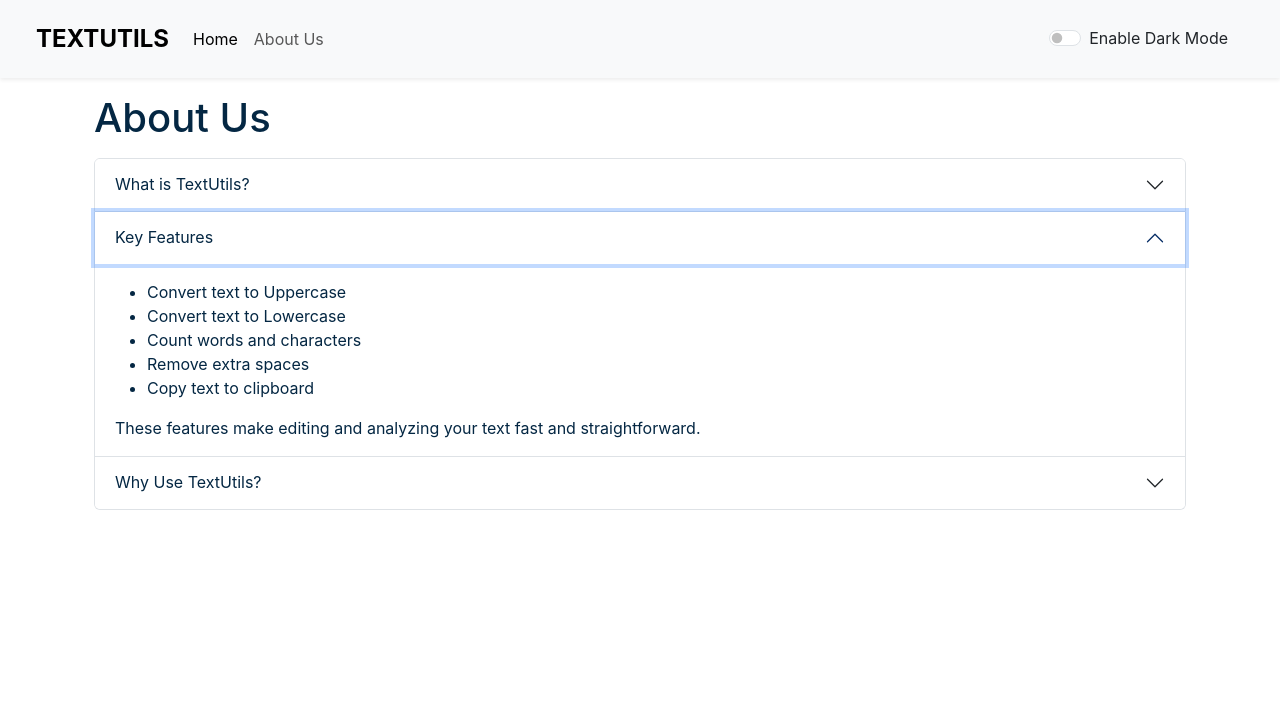
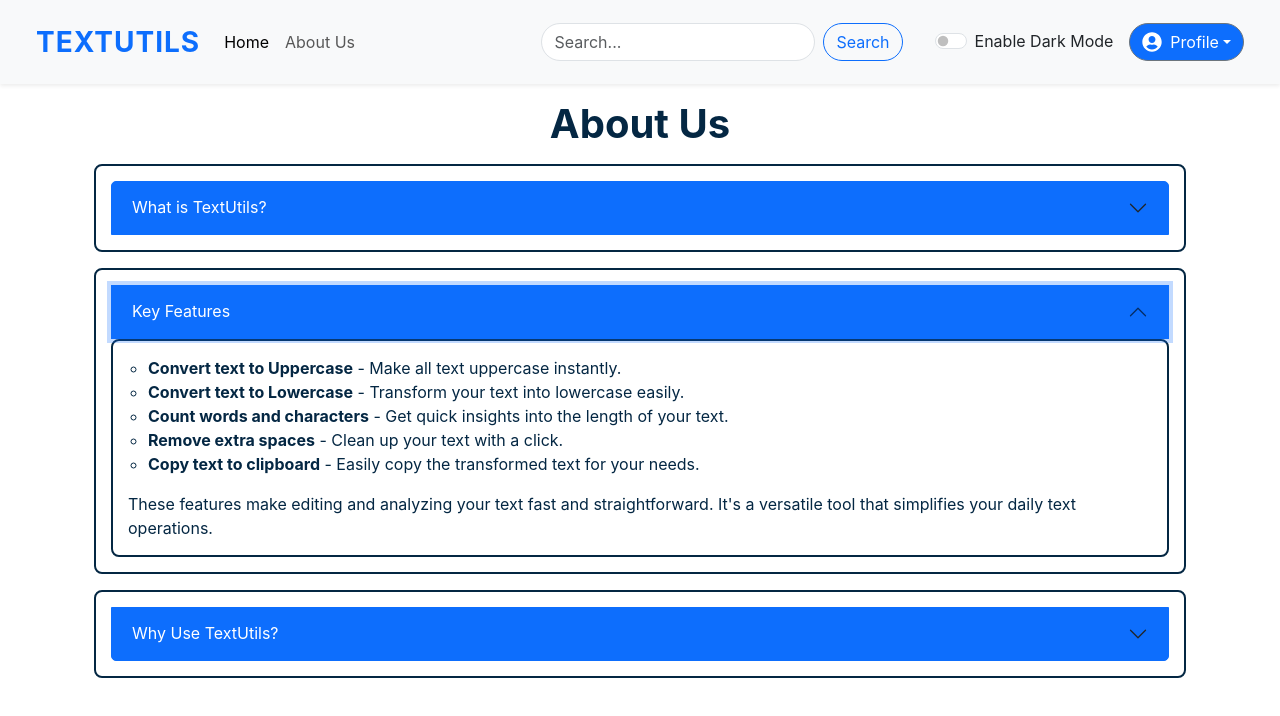
Before and after one commit to gaurav0330/TextUtils-react, a React (Create React App) app: page /about in a window 1280 px wide. Both pictures are taken after a click on the button "Key Features". Shown: the top 716 px of the page. Built offline with nearby package versions, Linux system fonts and the light colour scheme.

Commit message:
Completed App

```diff
--- a/package.json
+++ b/package.json
@@ -12,6 +12,7 @@
     "react": "^18.3.1",
     "react-bootstrap": "^2.10.5",
     "react-dom": "^18.3.1",
+    "react-icons": "^5.3.0",
     "react-router-dom": "^6.26.2",
     "react-scripts": "5.0.1",
     "web-vitals": "^2.1.4"
--- a/public/index.html
+++ b/public/index.html
@@ -10,7 +10,7 @@
     <meta name="theme-color" content="#000000" />
     <meta
       name="description"
-      content="Web site created using create-react-app"
+      content="Textutils is a utility which can be used to manipulating your text as you want "
     />
     <link rel="apple-touch-icon" href="%PUBLIC_URL%/logo192.png" />
     <!--
--- a/src/App.js
+++ b/src/App.js
@@ -21,7 +21,6 @@ function App() {
     }, 2000);
   };
 
-
   const toggleMode = () => {
     if (mode === "light") {
       setMode('dark');
@@ -33,14 +32,14 @@ function App() {
       showAlert("Light Mode has been Enabled", "success");
     }
   }
-
   return (
     <Router>
       <Navbar title="TextUtils" aboutText="About Us" mode={mode} toggleMode={toggleMode} />
       <Alert alert={alert} setAlert={setAlert} />
       <div className="container my-3">
         <Routes>
-          <Route exact path="/" element={<TextForm heading="Enter the Text to Analyze" mode={mode} showAlert={showAlert} />} />
+          {/* use exact other wise it do the partial matching with the Router */}
+          <Route exact path="/" element={<TextForm heading="Chracter, Word Counter " mode={mode} showAlert={showAlert} />} />
           <Route exact path="/about" element={<About mode={mode} />} />
         </Routes>
       </div>
--- a/src/MyComponents/About.js
+++ b/src/MyComponents/About.js
@@ -1,18 +1,31 @@
 import React from 'react';
 
 export default function About(props) {
-    let myStyle = {
+    // Styles for dark and light modes
+    const myStyle = {
         color: props.mode === 'dark' ? 'white' : '#042743',
         backgroundColor: props.mode === 'dark' ? '#042743' : 'white',
+        border: `2px solid ${props.mode === 'dark' ? 'white' : '#042743'}`,
+        borderRadius: '8px',
+        padding: '15px',
+        transition: 'all 0.3s ease',
+    };
+
+    // Custom styles for accordion buttons
+    const buttonStyle = {
+        color: props.mode === 'dark' ? '#042743' : 'white',
+        backgroundColor: props.mode === 'dark' ? 'white' : '#0d6efd',
+        border: `1px solid ${props.mode === 'dark' ? 'white' : '#0d6efd'}`,
+        transition: 'all 0.3s ease',
     };
 
     return (
-        <div className="container" style={{color: props.mode === 'dark' ? 'white' : '#042743'}}>
-            <h1 className="my-3">About Us</h1>
+        <div className="container" style={{ color: props.mode === 'dark' ? 'white' : '#042743' }}>
+            <h1 className="my-3 text-center" style={{ fontWeight: 'bold' }}>About Us</h1>
             <div className="accordion" id="accordionExample">
-                <div className="accordion-item">
+                <div className="accordion-item" style={myStyle}>
                     <h2 className="accordion-header" id="headingOne">
-                        <button className="accordion-button" type="button" style={myStyle} data-bs-toggle="collapse" data-bs-target="#collapseOne" aria-expanded="true" aria-controls="collapseOne">
+                        <button className="accordion-button" type="button" style={buttonStyle} data-bs-toggle="collapse" data-bs-target="#collapseOne" aria-expanded="true" aria-controls="collapseOne">
                             What is TextUtils?
                         </button>
                     </h2>
@@ -20,39 +33,45 @@ export default function About(props) {
                         <div className="accordion-body" style={myStyle}>
                             <strong>TextUtils</strong> is a simple and powerful tool for quick text transformations.
                             Whether you want to convert text to uppercase, lowercase, or count the number of words or characters, TextUtils provides an easy and efficient way to manage your text.
+                            It is designed with a focus on usability, making it accessible to everyone.
                         </div>
                     </div>
                 </div>
 
-                <div className="accordion-item">
+                <div className="accordion-item my-3" style={myStyle}>
                     <h2 className="accordion-header" id="headingTwo">
-                        <button className="accordion-button collapsed" type="button" style={myStyle} data-bs-toggle="collapse" data-bs-target="#collapseTwo" aria-expanded="false" aria-controls="collapseTwo">
+                        <button className="accordion-button collapsed" type="button" style={buttonStyle} data-bs-toggle="collapse" data-bs-target="#collapseTwo" aria-expanded="false" aria-controls="collapseTwo">
                             Key Features
                         </button>
                     </h2>
                     <div id="collapseTwo" className="accordion-collapse collapse" aria-labelledby="headingTwo" data-bs-parent="#accordionExample">
                         <div className="accordion-body" style={myStyle}>
-                            <ul>
-                                <li>Convert text to Uppercase</li>
-                                <li>Convert text to Lowercase</li>
-                                <li>Count words and characters</li>
-                                <li>Remove extra spaces</li>
-                                <li>Copy text to clipboard</li>
+                            <ul style={{ listStyleType: 'circle', paddingLeft: '20px' }}>
+                                <li><strong>Convert text to Uppercase</strong> - Make all text uppercase instantly.</li>
+                                <li><strong>Convert text to Lowercase</strong> - Transform your text into lowercase easily.</li>
+                                <li><strong>Count words and characters</strong> - Get quick insights into the length of your text.</li>
+                                <li><strong>Remove extra spaces</strong> - Clean up your text with a click.</li>
+                                <li><strong>Copy text to clipboard</strong> - Easily copy the transformed text for your needs.</li>
                             </ul>
-                            These features make editing and analyzing your text fast and straightforward.
+                            These features make editing and analyzing your text fast and straightforward. It's a versatile tool that simplifies your daily text operations.
                         </div>
                     </div>
                 </div>
 
-                <div className="accordion-item">
+                <div className="accordion-item my-3" style={myStyle}>
                     <h2 className="accordion-header" id="headingThree">
-                        <button className="accordion-button collapsed" type="button" style={myStyle} data-bs-toggle="collapse" data-bs-target="#collapseThree" aria-expanded="false" aria-controls="collapseThree">
+                        <button className="accordion-button collapsed" type="button" style={buttonStyle} data-bs-toggle="collapse" data-bs-target="#collapseThree" aria-expanded="false" aria-controls="collapseThree">
                             Why Use TextUtils?
                         </button>
                     </h2>
                     <div id="collapseThree" className="accordion-collapse collapse" aria-labelledby="headingThree" data-bs-parent="#accordionExample">
                         <div className="accordion-body" style={myStyle}>
-                            <strong>TextUtils</strong> is ideal for anyone looking to quickly format or analyze text. Whether you're a student, developer, or content creator, our tool saves time by offering essential text manipulation options in one place. It's a must-have for anyone who deals with large amounts of text data regularly.
+                            <strong>TextUtils</strong> is ideal for anyone looking to quickly format or analyze text.
+                            Whether you're a student, developer, or content creator, our tool saves time by offering essential text manipulation options in one place.
+                            It's a must-have for anyone who deals with large amounts of text data regularly.
+                            <br />
+                            <br />
+                            <strong>Bonus:</strong> It supports dark mode for those who prefer a sleek, eye-friendly interface while working at night!
                         </div>
                     </div>
                 </div>
--- a/src/MyComponents/Navbar.js
+++ b/src/MyComponents/Navbar.js
@@ -1,13 +1,14 @@
 import React from 'react';
 import PropTypes from 'prop-types';
 import { Link } from 'react-router-dom';
+import { FaUserCircle } from 'react-icons/fa';
 
-export default function Navbar(props) {
+export default function Navbar({ title = "TextUtils", aboutText = "About", mode, toggleMode }) {
     return (
-        <nav className={`navbar navbar-expand-lg navbar-${props.mode} bg-${props.mode} py-3 px-4 shadow-sm`}>
+        <nav className={`navbar navbar-expand-lg navbar-${mode} bg-${mode} py-3 px-4 shadow-sm`}>
             <div className="container-fluid">
-                <Link className="navbar-brand fw-bold text-uppercase" to="/" style={{ fontSize: '24px' }}>
-                    {props.title}
+                <Link className="navbar-brand fw-bold text-uppercase" to="/" style={{ fontSize: '28px', letterSpacing: '1px', color: mode === 'light' ? '#0d6efd' : '#ffffff' }}>
+                    {title}
                 </Link>
                 <button className="navbar-toggler" type="button" data-bs-toggle="collapse" data-bs-target="#navbarSupportedContent" aria-controls="navbarSupportedContent" aria-expanded="false" aria-label="Toggle navigation">
                     <span className="navbar-toggler-icon"></span>
@@ -19,16 +20,36 @@ export default function Navbar(props) {
                             <Link className="nav-link active" aria-current="page" to="/">Home</Link>
                         </li>
                         <li className="nav-item">
-                            <Link className="nav-link" to="/about">{props.aboutText}</Link>
+                            <Link className="nav-link" to="/about">{aboutText}</Link>
                         </li>
                     </ul>
 
+                    <form className="d-flex me-3" role="search">
+                        <input className="form-control me-2" type="search" placeholder="Search..." aria-label="Search" style={{ borderRadius: '20px' }} />
+                        <button className="btn btn-outline-primary" type="submit" style={{ borderRadius: '20px' }}>
+                            Search
+                        </button>
+                    </form>
+
                     <div className="d-flex align-items-center">
-                        <div className={`form-check form-switch text-${props.mode === 'light' ? 'dark' : 'light'} mx-3`}>
-                            <input className="form-check-input" onClick={props.toggleMode} type="checkbox" role="switch" id="flexSwitchCheckDefault" />
+                        <div className={`form-check form-switch text-${mode === 'light' ? 'dark' : 'light'} mx-3`}>
+                            <input className="form-check-input" onClick={toggleMode} type="checkbox" role="switch" id="flexSwitchCheckDefault" />
                             <label className="form-check-label" htmlFor="flexSwitchCheckDefault">
-                                {props.mode === 'light' ? 'Enable Dark Mode' : 'Disable Dark Mode'}
+                                {mode === 'light' ? 'Enable Dark Mode' : 'Disable Dark Mode'}
                             </label>
+                        </div>
+
+                        <div className="dropdown">
+                            <button className="btn btn-secondary dropdown-toggle d-flex align-items-center" type="button" data-bs-toggle="dropdown" aria-expanded="false" style={{ borderRadius: '20px', backgroundColor: mode === 'light' ? '#0d6efd' : '#333' }}>
+                                <FaUserCircle size={20} className="me-2" />
+                                Profile
+                            </button>
+                            <ul className="dropdown-menu dropdown-menu-end">
+                                <li><Link className="dropdown-item" to="/profile">View Profile</Link></li>
+                                <li><Link className="dropdown-item" to="/settings">Settings</Link></li>
+                                <li><hr className="dropdown-divider" /></li>
+                                <li><Link className="dropdown-item" to="/logout">Logout</Link></li>
+                            </ul>
                         </div>
                     </div>
                 </div>
@@ -39,11 +60,7 @@ export default function Navbar(props) {
 
 Navbar.propTypes = {
     title: PropTypes.string,
-    aboutText: PropTypes.string
-}
-
-// Default props
-Navbar.defaultProps = {
-    title: "TextUtils",
-    aboutText: "About"
+    aboutText: PropTypes.string,
+    mode: PropTypes.string.isRequired,
+    toggleMode: PropTypes.func.isRequired
 };
--- a/src/MyComponents/TextForm.js
+++ b/src/MyComponents/TextForm.js
@@ -1,70 +1,69 @@
 import React, { useState } from 'react';
 import { FontAwesomeIcon } from '@fortawesome/react-fontawesome';
-import { faCopy, faTrashAlt, faTextHeight, faTextWidth, faBroom, faFont } from '@fortawesome/free-solid-svg-icons';
+import { faCopy, faTrashAlt, faTextHeight, faTextWidth, faBroom, faFont, faListAlt, faClock, faEye } from '@fortawesome/free-solid-svg-icons';
 
 export default function TextForm(props) {
-
     const handleUpClick = () => {
-        if (text.length > 0) {  // Check if there is text
+        if (text.length > 0) {
             let newText = text.toUpperCase();
             setText(newText);
             props.showAlert("Converted to Uppercase", "success");
         } else {
             props.showAlert("Text box is empty", "warning");
         }
-    }
+    };
 
     const handleLowClick = () => {
-        if (text.length > 0) {  // Check if there is text
+        if (text.length > 0) {
             let newText = text.toLowerCase();
             setText(newText);
             props.showAlert("Converted to Lowercase", "success");
         } else {
             props.showAlert("Text box is empty", "warning");
         }
-    }
+    };
 
     const handleOnChange = (event) => {
         setText(event.target.value);
-    }
+    };
 
     const handleCopyClick = () => {
-        if (text.length > 0) {  // Check if there is text
+        if (text.length > 0) {
             navigator.clipboard.writeText(text);
             props.showAlert("Text Copied to Clipboard!", "success");
         } else {
             props.showAlert("Nothing to copy, the text box is empty", "warning");
         }
-    }
+    };
 
     const handleClearClick = () => {
-        if (text.length > 0) {  // Check if there is text
+        if (text.length > 0) {
             setText("");
             props.showAlert("Text Cleared", "success");
         } else {
             props.showAlert("Text box is already empty", "warning");
         }
-    }
+    };
 
     const handleSentenceCaseClick = () => {
-        if (text.length > 0) {  // Check if there is text
+        if (text.length > 0) {
             let newText = text.toLowerCase().replace(/(^\s*\w|[.!?]\s*\w)/g, (c) => c.toUpperCase());
             setText(newText);
             props.showAlert("Converted to Sentence Case", "success");
         } else {
             props.showAlert("Text box is empty", "warning");
         }
-    }
+    };
 
     const handleRemoveSpacesClick = () => {
-        if (text.length > 0) {  // Check if there is text
+        if (text.length > 0) {
             let newText = text.replace(/\s+/g, ' ').trim();
             setText(newText);
             props.showAlert("Extra Spaces Removed", "success");
         } else {
             props.showAlert("Text box is empty", "warning");
         }
-    }
+    };
 
     const [text, setText] = useState("");
 
@@ -73,38 +72,45 @@ export default function TextForm(props) {
             <div className="container my-5" style={{ color: props.mode === 'dark' ? '#f1f1f1' : '#042743' }}>
                 <h1 className="mb-4 text-center">{props.heading}</h1>
                 <div className="mb-3">
-                    <textarea className="form-control" value={text} onChange={handleOnChange}
+                    <textarea
+                        className="form-control"
+                        value={text}
+                        onChange={handleOnChange}
                         style={{
-                            backgroundColor: props.mode === 'dark' ? '#1f3a4d' : 'white',
-                            color: props.mode === 'dark' ? '#f1f1f1' : '#042743',
-                            borderRadius: '8px',
-                            padding: '10px',
-                            fontSize: '16px'
+                            backgroundColor: props.mode === 'dark' ? '#2c3e50' : '#ffffff',
+                            color: props.mode === 'dark' ? '#ecf0f1' : '#042743',
+                            borderRadius: '10px',
+                            padding: '12px',
+                            fontSize: '16px',
+                            boxShadow: props.mode === 'dark' ? '0px 0px 8px rgba(0,0,0,0.2)' : '0px 0px 8px rgba(0,0,0,0.1)',
                         }}
-                        id="myBox" rows="8" placeholder="Enter your text here..."></textarea>
+                        id="myBox"
+                        rows="8"
+                        placeholder="Enter your text here..."
+                    ></textarea>
                 </div>
 
-                {/* Buttons arranged in a card with grid layout */}
-                <div className="card p-4 shadow-sm" style={{ backgroundColor: props.mode === 'dark' ? '#223344' : '#f8f9fa', borderRadius: '12px' }}>
+                {/* Buttons arranged in a card with a grid layout */}
+                <div className="card p-4 shadow-sm" style={{ backgroundColor: props.mode === 'dark' ? '#34495e' : '#f8f9fa', borderRadius: '12px' }}>
                     <div className="row">
                         <div className="col-md-4 col-sm-6 my-2">
                             <button className="btn btn-primary w-100" onClick={handleUpClick}>
-                                <FontAwesomeIcon icon={faTextHeight} className="me-2" />Convert to Uppercase
+                                <FontAwesomeIcon icon={faTextHeight} className="me-2" />Uppercase
                             </button>
                         </div>
                         <div className="col-md-4 col-sm-6 my-2">
-                            <button className="btn btn-primary w-100" onClick={handleLowClick}>
-                                <FontAwesomeIcon icon={faTextWidth} className="me-2" />Convert to Lowercase
+                            <button className="btn btn-secondary w-100" onClick={handleLowClick}>
+                                <FontAwesomeIcon icon={faTextWidth} className="me-2" />Lowercase
                             </button>
                         </div>
                         <div className="col-md-4 col-sm-6 my-2">
                             <button className="btn btn-success w-100" onClick={handleCopyClick}>
-                                <FontAwesomeIcon icon={faCopy} className="me-2" />Copy Text
+                                <FontAwesomeIcon icon={faCopy} className="me-2" />Copy
                             </button>
                         </div>
                         <div className="col-md-4 col-sm-6 my-2">
                             <button className="btn btn-danger w-100" onClick={handleClearClick}>
-                                <FontAwesomeIcon icon={faTrashAlt} className="me-2" />Clear Text
+                                <FontAwesomeIcon icon={faTrashAlt} className="me-2" />Clear
                             </button>
                         </div>
                         <div className="col-md-4 col-sm-6 my-2">
@@ -114,7 +120,7 @@ export default function TextForm(props) {
                         </div>
                         <div className="col-md-4 col-sm-6 my-2">
                             <button className="btn btn-info w-100" onClick={handleRemoveSpacesClick}>
-                                <FontAwesomeIcon icon={faBroom} className="me-2" />Remove Extra Spaces
+                                <FontAwesomeIcon icon={faBroom} className="me-2" />Trim Spaces
                             </button>
                         </div>
                     </div>
@@ -123,12 +129,24 @@ export default function TextForm(props) {
 
             <div className="container my-4" style={{ color: props.mode === 'dark' ? '#f1f1f1' : '#042743' }}>
                 <h2 className="my-3 text-center">Your Text Summary</h2>
-                <p><FontAwesomeIcon icon={faFont} className="me-2" /><strong>{text.split(/\s+/).filter((element) => element.length !== 0).length}</strong> words</p>
-                <p><strong>{text.length}</strong> characters</p>
-                <p><strong>{0.008 * text.split(" ").filter((element) => element.length !== 0).length}</strong> Minutes read</p>
+                <p>
+                    <FontAwesomeIcon icon={faListAlt} className="me-2" />
+                    <strong>{text.split(/\s+/).filter((element) => element.length !== 0).length}</strong> words
+                </p>
+                <p>
+                    <FontAwesomeIcon icon={faFont} className="me-2" />
+                    <strong>{text.length}</strong> characters
+                </p>
+                <p>
+                    <FontAwesomeIcon icon={faClock} className="me-2" />
+                    <strong>{0.008 * text.split(" ").filter((element) => element.length !== 0).length}</strong> Minutes read
+                </p>
                 <h2 className="my-3 text-center">Preview</h2>
-                <p>{text.length > 0 ? text : "Enter something in the textbox above to preview it here"}</p>
+                <p>
+                    <FontAwesomeIcon icon={faEye} className="me-2" />
+                    {text.length > 0 ? text : "Nothing to Preview"}
+                </p>
             </div>
         </>
-    )
+    );
 }
```
Also changed, not shown: 1 other file (tests, documents, lock files or other folders).
